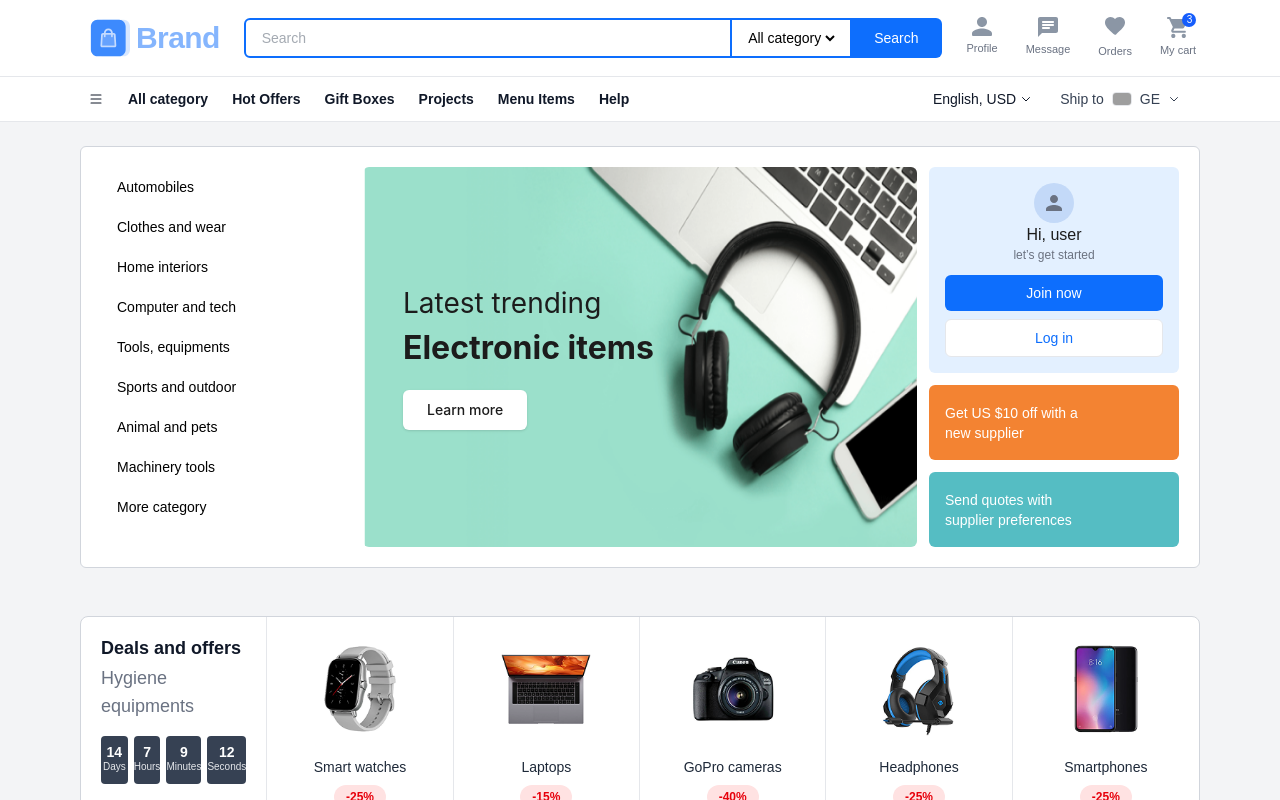
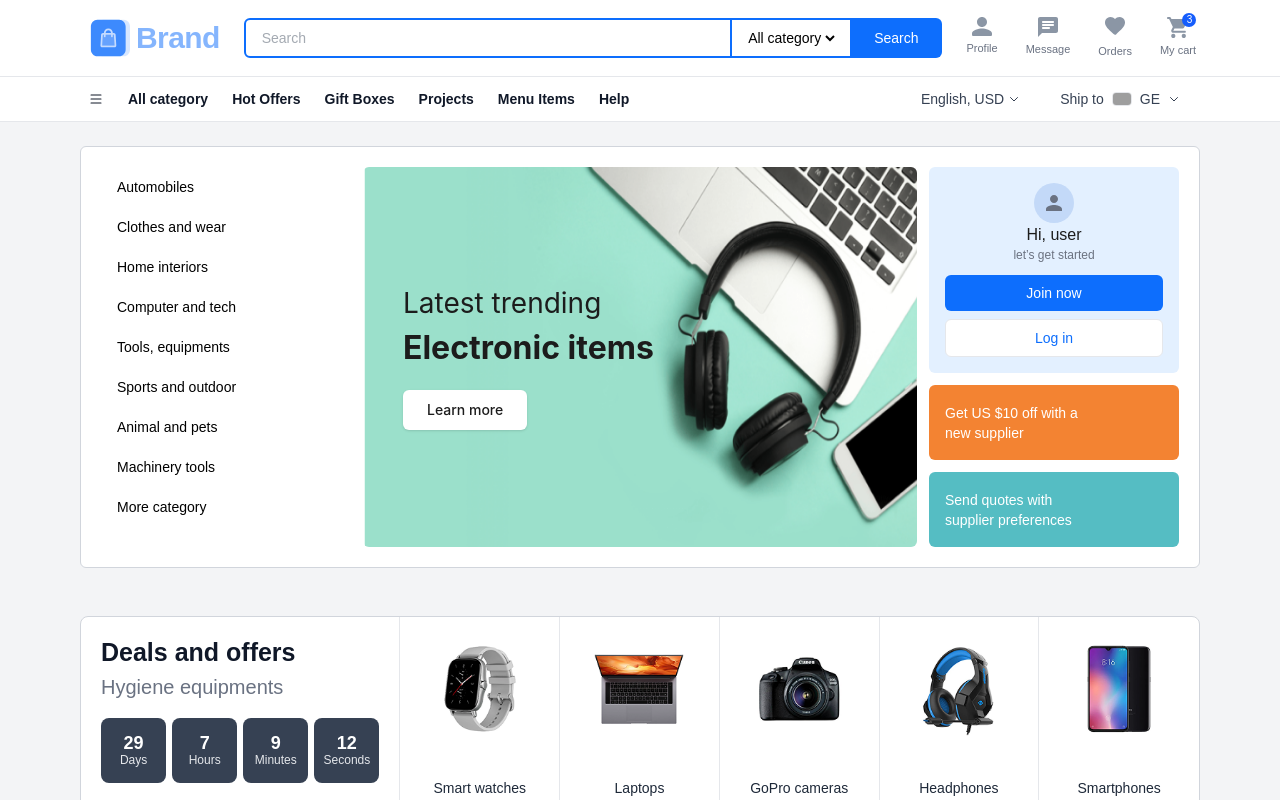
Before and after one commit to m-zeeshan-saeed/ecommerce-full-stack-webapp, a Next.js app: page / in a window 1280 px wide. Shown: the top 800 px of the page. Built offline with nearby package versions, Linux system fonts and the light colour scheme; grey boxes are pictures that could not be loaded.

Commit message:
solves all error

```diff
--- a/components/DealsOffers.tsx
+++ b/components/DealsOffers.tsx
@@ -47,7 +47,7 @@ const DealsOffers = () => {
   return (
     <div className="w-full">
 
-      <div className="w-full bg-white border border-gray-300 rounded-lg overflow-hidden grid grid-cols-1 sm:grid-cols-2 lg:grid-cols-6 divide-y lg:divide-y-0 lg:divide-x divide-gray-200">
+      <div className="w-full bg-white border border-gray-300 rounded-lg overflow-hidden grid grid-cols-1 sm:grid-cols-2 lg:grid-cols-7 divide-y lg:divide-y-0 lg:divide-x divide-gray-200">
 
 
         <CountDown />
--- a/components/Footer.tsx
+++ b/components/Footer.tsx
@@ -3,7 +3,7 @@ import Image from "next/image";
 
 export default function Footer() {
     return (
-        <div className="bg-white border-t border-gray-200 px-5 w-full mx-auto space-y-12">
+        <div className="bg-white border-t border-gray-200 px-7 w-full mx-auto space-y-12">
 
             <div className="w-full mx-auto px-12 md:px-6 py-5 flex  justify-between flex-col gap-y-4 md:flex-row md:items-center md:gap-x-6">
 
--- a/components/MenuBar.tsx
+++ b/components/MenuBar.tsx
@@ -1,17 +1,18 @@
 "use client";
-import { headerData } from "../constants/data";
+import { headerData, countries, languages } from "../constants/data";
 import Link from "next/link";
 import { useState } from "react";
 import CountrySelect from "../components/countryselect/CountrySelect";
+import CurrencySelect from "../components/currencyselect/CurrencySelect";
 
 
 export default function MenuBar() {
     const [country, setCountry] = useState('0');
+    const [language, setLanguage] = useState(languages[0]);
     return (
         <div className="border-b border-gray-200 max-w-full mx-auto px-4 lg:px-20 flex flex-wrap gap-6 bg-white space-y-6">
             <div className="w-full mx-auto sm:px-6 lg:px-2 py-3 flex items-center justify-between text-sm text-gray-900">
 
-                {/* Left Side: Navigation Links */}
                 <div className="flex items-center overflow-x-auto no-scrollbar whitespace-nowrap gap-2 md:gap-6">
                     <svg xmlns="http://www.w3.org/2000/svg" width="16" height="16" fill="currentColor" className="bi bi-list shrink-0" viewBox="0 0 16 16">
                         <path fillRule="evenodd" d="M2.5 12a.5.5 0 0 1 .5-.5h10a.5.5 0 0 1 0 1H3a.5.5 0 0 1-.5-.5m0-4a.5.5 0 0 1 .5-.5h10a.5.5 0 0 1 0 1H3a.5.5 0 0 1-.5-.5m0-4a.5.5 0 0 1 .5-.5h10a.5.5 0 0 1 0 1H3a.5.5 0 0 1-.5-.5" />
@@ -23,24 +24,46 @@ export default function MenuBar() {
                     ))}
                 </div>
 
-                {/* Right Side: Currency & Ship To */}
+
                 <div className="hidden sm:flex items-center gap-4 shrink-0 font-medium">
-                    {/* Language/Currency Selector */}
-                    <div className="flex items-center gap-1 cursor-pointer hover:text-blue-600 transition-colors">
-                        <div>English, USD</div>
-                        <svg className="w-3 h-3" fill="none" stroke="currentColor" viewBox="0 0 24 24">
-                            <path strokeLinecap="round" strokeLinejoin="round" strokeWidth="2" d="M19 9l-7 7-7-7" />
-                        </svg>
+
+                     <div className="hidden lg:flex items-center gap-2 px-3">
+                        <span className="flex items-center gap-2 text-sm font-medium text-gray-700">
+                            <div className="relative">
+                                <CurrencySelect
+                                    value={language}
+                                    onChange={(e: any) => {
+                                        setLanguage(e);
+                                    }}
+                                    placeholder="Select Language & Currency"
+                                />
+                            </div>
+                        </span>
                     </div>
 
-                    {/* Ship To Dropdown Section */}
                     <div className="hidden lg:flex items-center gap-2 px-3">
                         <span className="flex items-center gap-2 text-sm font-medium text-gray-700">Ship to
                             <div className="relative">
                                 <CountrySelect
                                     onChange={(e: any) => {
                                         setCountry(e.id);
-                                        console.log("Selected Country:", e);
+                                        // Auto-select language based on country
+                                        let langCode = 'EN';
+                                        if (e.id === 'GE') langCode = 'DE';
+                                        else if (e.id === 'FR') langCode = 'FR';
+                                        else if (e.id === 'IT') langCode = 'IT';
+                                        else if (e.id === 'CN') langCode = 'ZH';
+                                        else if (e.id === 'AR') langCode = 'AR'; // Assuming AR country exists, if not it falls back to EN or custom logic
+                                        else if (e.id === 'ES') langCode = 'ES';
+                                        else if (e.id === 'PT') langCode = 'PT';
+                                        else if (e.id === 'RU') langCode = 'RU';
+                                        else if (e.id === 'TR') langCode = 'TR';
+                                        else if (e.id === 'VN') langCode = 'VI';
+
+                                        const selectedLang = languages.find(l => l.code === langCode);
+                                        if (selectedLang) {
+                                            setLanguage(selectedLang);
+                                        }
                                     }}
                                     placeholder="Select Country"
                                 />
--- a/components/countdowntimer/CountDown.tsx
+++ b/components/countdowntimer/CountDown.tsx
@@ -2,7 +2,7 @@
 import { useState, useEffect } from "react";
 
 const CountDown = () => {
-    const deadline = "Jan 10, 2026 23:59:59";
+    const deadline = "Jan 25, 2026 23:59:59";
     const [days, setDays] = useState(0);
     const [timer, setTimer] = useState({
         hours: 0,
@@ -38,14 +38,14 @@ const CountDown = () => {
     }, [deadline]);
 
     return (
-        <div className="p-5 flex flex-col   min-h-[160px]">
+        <div className="p-5 flex flex-col min-h-[250px] justify-start items-start col-span-2">
             <div>
-                <div className=" font-extrabold text-lg text-gray-900 leading-tight">Deals and offers</div>
-                <div className="text-gray-500 text-lg mt-1">Hygiene equipments</div>
+                <div className=" font-extrabold text-[25px] text-gray-900 leading-tight">Deals and offers</div>
+                <div className="text-gray-500 text-[20px] mt-1">Hygiene equipments</div>
             </div>
 
 
-            <div className="flex gap-1.5 mt-4">
+            <div className="flex gap-1.5 mt-4 w-full items-center">
                 {[
                     { label: "Days", value: days },
                     { label: "Hours", value: timer.hours },
@@ -54,10 +54,10 @@ const CountDown = () => {
                 ].map((item, i) => (
                     <div
                         key={i}
-                        className="bg-gray-700  text-white text-center w-11 h-12 rounded flex flex-col justify-center"
+                        className="bg-gray-700 text-white text-center min-w-11 w-[25%] aspect-square rounded-lg flex flex-col justify-center"
                     >
-                        <div className="font-bold  text-sm leading-none mb-1px">{item.value}</div>
-                        <div className="text-[10px]  text-gray-200">{item.label}</div>
+                        <div className="font-bold text-lg leading-none mb-1px">{item.value}</div>
+                        <div className="text-xs  text-gray-200">{item.label}</div>
                     </div>
                 ))}
             </div>
--- /dev/null
+++ b/components/currencyselect/CurrencySelect.tsx
@@ -0,0 +1,100 @@
+"use client"
+import { useState, useRef, useEffect } from "react"
+import { languages } from "../../constants/data"
+
+interface CurrencySelectProps {
+    onChange: (language: { id: string, name: string, code: string, currency: string }) => void;
+    value?: { id: string, name: string, code: string, currency: string };
+    placeholder?: string;
+    className?: string;
+}
+
+export default function CurrencySelect({ onChange, value, placeholder, className }: CurrencySelectProps) {
+    const [isOpen, setIsOpen] = useState(false);
+    const [selected, setSelected] = useState(value || languages[0]);
+    const [searchTerm, setSearchTerm] = useState("");
+    const dropdownRef = useRef<HTMLDivElement>(null);
+
+    const filtered = languages.filter(l =>
+        l.name.toLowerCase().includes(searchTerm.toLowerCase()) ||
+        l.currency.toLowerCase().includes(searchTerm.toLowerCase())
+    );
+
+    useEffect(() => {
+        if (value) {
+            setSelected(value);
+        }
+    }, [value]);
+
+    useEffect(() => {
+        const handleClickOutside = (event: MouseEvent) => {
+            if (dropdownRef.current && !dropdownRef.current.contains(event.target as Node)) {
+                setIsOpen(false);
+            }
+        };
+
+        document.addEventListener("mousedown", handleClickOutside);
+
+        return () => {
+            document.removeEventListener("mousedown", handleClickOutside);
+        };
+    }, []);
+
+    const handleSelect = (item: typeof languages[0]) => {
+        setSelected(item);
+        if (onChange) onChange(item);
+        setIsOpen(false);
+    };
+
+    return (
+        <div className={`relative ${className}`} ref={dropdownRef}>
+            {/* Trigger Button */}
+            <button
+                onClick={() => setIsOpen(!isOpen)}
+                className="flex items-center gap-1 text-sm font-medium text-gray-700 hover:text-blue-600 transition-colors focus:outline-none"
+            >
+                <span>{selected.name}, {selected.currency}</span>
+                <svg
+                    className={`w-3 h-3 transition-transform ${isOpen ? 'rotate-180' : ''}`}
+                    fill="none" stroke="currentColor" viewBox="0 0 24 24"
+                >
+                    <path strokeLinecap="round" strokeLinejoin="round" strokeWidth="2" d="M19 9l-7 7-7-7" />
+                </svg>
+            </button>
+
+            {/* Dropdown Menu */}
+            {isOpen && (
+                <div className="absolute top-full right-0 mt-2 w-48 bg-white border border-gray-200 rounded-lg shadow-xl z-50">
+                    {/* Search Bar - Optional for languages/currency if list is long, but good to have */}
+                    <div className="p-2 border-b border-gray-100">
+                        <input
+                            type="text"
+                            placeholder="Search..."
+                            className="w-full px-3 py-2 text-sm bg-gray-50 border border-gray-200 rounded outline-none focus:border-blue-500"
+                            value={searchTerm}
+                            onChange={(e) => setSearchTerm(e.target.value)}
+                            autoFocus
+                        />
+                    </div>
+
+                    {/* List */}
+                    <div className="max-h-60 overflow-y-auto">
+                        {filtered.length > 0 ? (
+                            filtered.map((item) => (
+                                <div
+                                    key={item.id}
+                                    onClick={() => handleSelect(item)}
+                                    className={`flex items-center gap-3 px-4 py-2 text-sm cursor-pointer hover:bg-gray-50 ${selected.id === item.id ? 'bg-blue-50 text-blue-600' : 'text-gray-700'}`}
+                                >
+                                    <span className="truncate">{item.name}, {item.currency}</span>
+                                </div>
+                            ))
+                        ) : (
+                            <div className="p-3 text-center text-xs text-gray-400">No results</div>
+                        )}
+                    </div>
+                </div>
+            )}
+        </div>
+    );
+}
```
Also changed, not shown: components/HeroBanner.tsx (+5 -3 lines), components/forms/LoginForm.tsx (+15 -9 lines), components/forms/SignUpForm.tsx (+15 -9 lines), constants/data.ts (+12 -0 lines).
